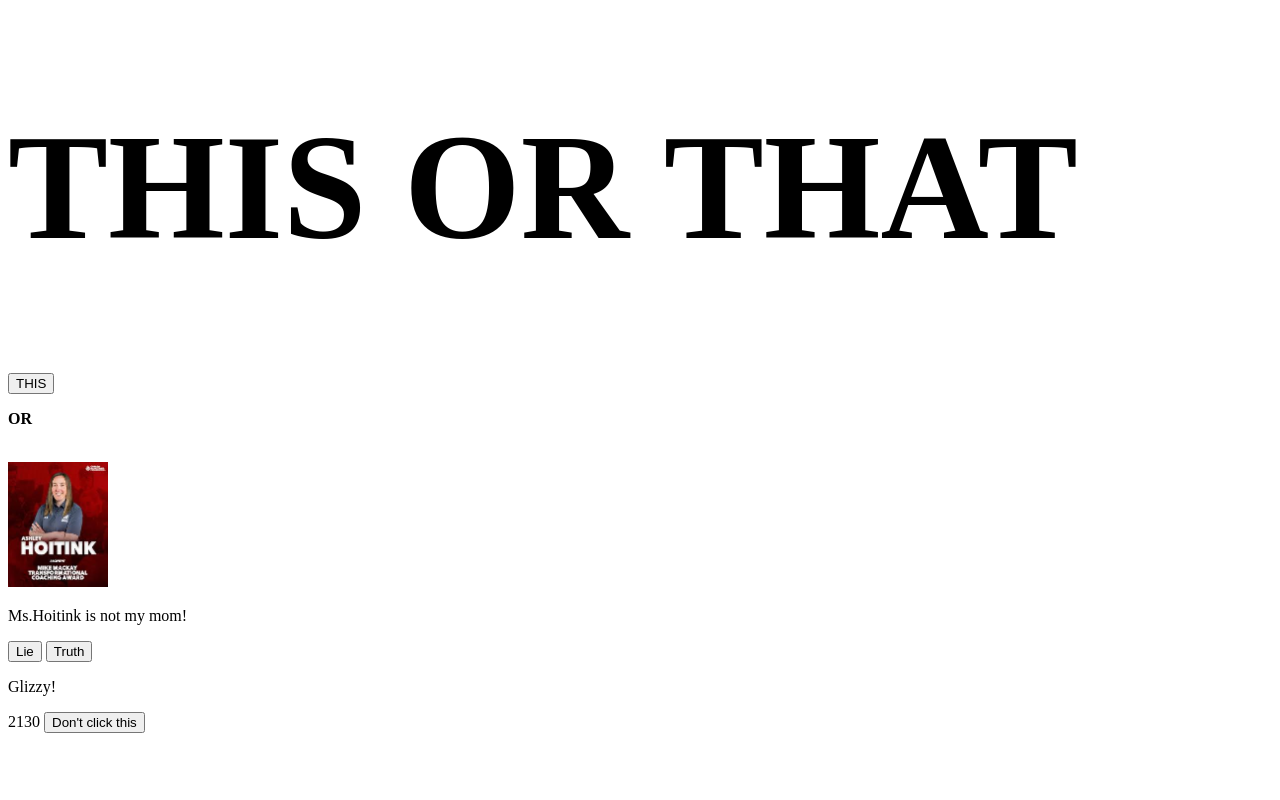
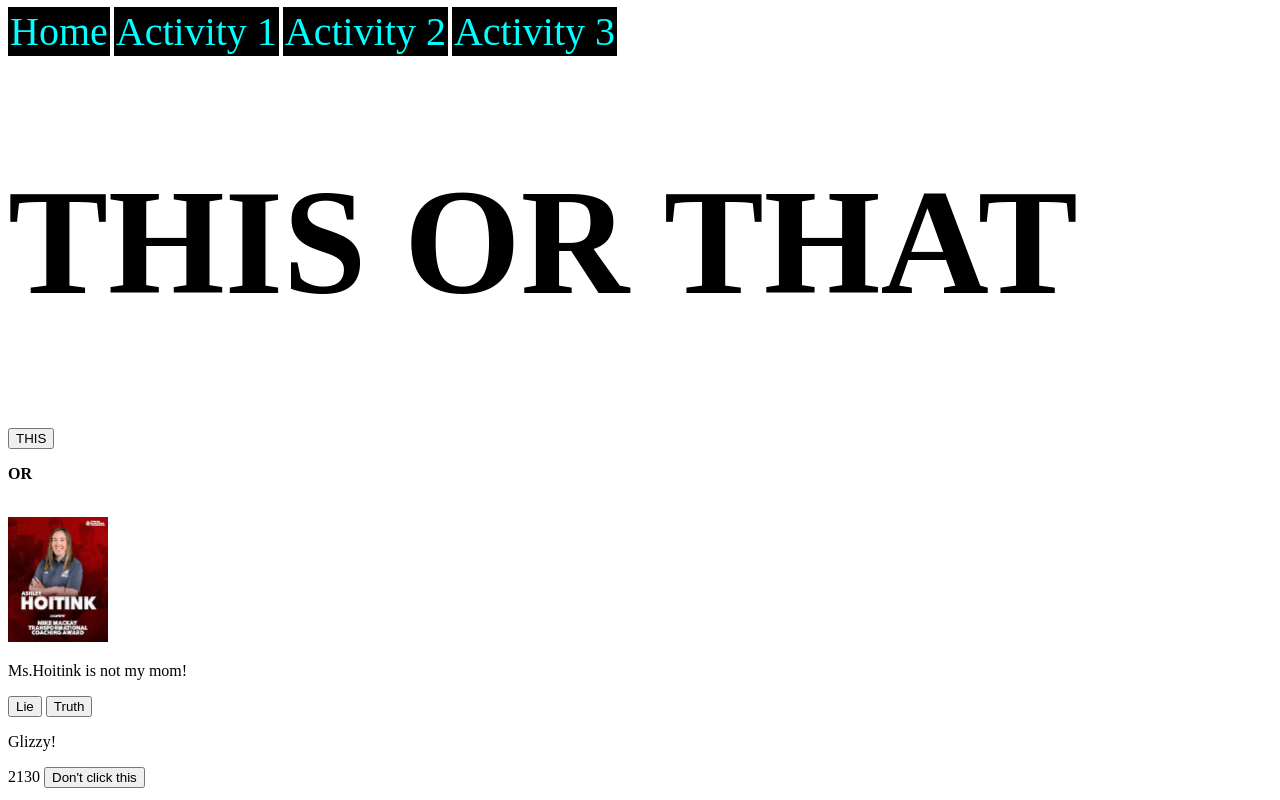
Before and after one commit to Aishat-dot/JavaScript-activities, a plain HTML site: page index.html in a window 1280 px wide. Drawn offline with Linux system fonts and the light colour scheme.

Commit message:
5/27/2025

```diff
--- a/index.html
+++ b/index.html
@@ -5,16 +5,27 @@
     <meta name="viewport" content="width=device-width, initial-scale=1.0">
     <title>JavaScript</title>
     <style>
-        a {
-            text-decoration: none;
-            color: black;
-        }
         h1 {
             font-size: 150px;
+        }
+        nav a {
+            background-color: black;
+            font-size: 40px;
+            text-decoration: none;
+            border: 2px solid black;
+            color: aqua;
         }
     </style>
 </head>
 <body>
+    <header>
+        <nav>
+            <a href="index.html">Home</a>
+            <a href="activity1.html">Activity 1</a>
+            <a href="activity2.html">Activity 2</a>
+            <a href="activity3.html">Activity 3</a>
+        </nav>
+    </header>
     <h1 id="demo">THIS OR THAT</h1>
     <button type="button" onclick="document.getElementById('demo').innerHTML='Goooood boyyy!'">THIS</button>
     <p><b>OR</b></p>
```
